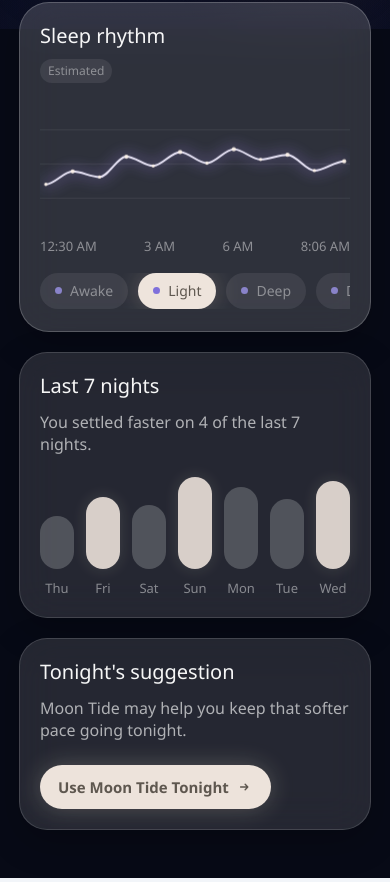
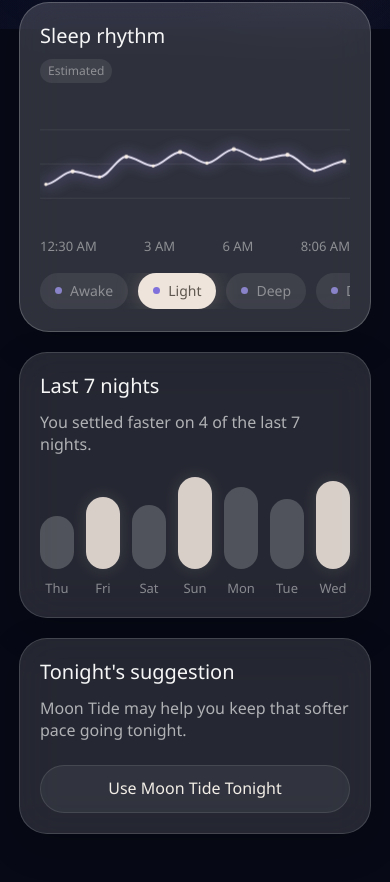
Before and after one commit to lizhongyuanuk-lab/AI-sleep-companion-web-app, a Next.js app: page /sleep-monitoring in a window 390 px wide. Shown: the part 815-1697 px from the top of the page. Built offline with nearby package versions, Linux system fonts and the light colour scheme.

Commit message:
Align shared mobile layout and page polish

```diff
--- a/app/sleep-monitoring/sleep-page.module.css
+++ b/app/sleep-monitoring/sleep-page.module.css
@@ -503,33 +503,42 @@
 
 .primaryCta {
   display: inline-flex;
+  width: 100%;
   align-items: center;
   justify-content: center;
-  gap: 8px;
-  min-height: 44px;
+  min-height: 48px;
   margin-top: 24px;
   padding: 0 18px;
-  border: 0;
-  border-radius: 999px;
-  background: var(--active-chip-bg);
-  color: var(--active-chip-text);
-  box-shadow: var(--active-chip-shadow);
-  font-size: 15px;
-  line-height: 20px;
-  font-weight: 600;
+  border: 1px solid rgba(255, 255, 255, 0.1);
+  border-radius: 24px;
+  background: rgba(255, 255, 255, 0.06);
+  color: #f3eee7;
+  font-size: 1rem;
+  line-height: 1.2;
+  font-weight: 500;
+  text-align: center;
   transition:
-    transform 120ms ease-out,
-    filter 120ms ease-out;
+    background-color 220ms ease-out,
+    border-color 220ms ease-out,
+    color 220ms ease-out,
+    box-shadow 220ms ease-out,
+    transform 220ms ease-out;
+}
+
+.primaryCta:hover,
+.primaryCta:focus-visible {
+  transform: translateY(-0.5px);
+  background: #f3e7df;
+  border-color: rgba(255, 255, 255, 0.24);
+  box-shadow:
+    inset 0 1px 0 rgba(255, 255, 255, 0.7),
+    0 8px 18px rgba(231, 204, 184, 0.12);
+  color: #2d2630;
+  outline: none;
 }
 
 .primaryCta:active {
-  transform: scale(0.98);
-  filter: brightness(0.97);
-}
-
-.ctaIcon {
-  width: 16px;
-  height: 16px;
+  transform: scale(0.985);
 }
 
 .emptyGlow {
--- a/app/sleep-monitoring/sleep-shell.tsx
+++ b/app/sleep-monitoring/sleep-shell.tsx
@@ -154,36 +154,6 @@ function DetailIcon({
     <svg viewBox="0 0 24 24" className={styles.detailIcon} aria-hidden="true">
       <path
         d="M12 5.2a6.8 6.8 0 1 0 0 13.6 6.8 6.8 0 0 0 0-13.6Zm0 0v6.2l3.6 2.1"
-        fill="none"
-        stroke="currentColor"
-        strokeWidth="1.7"
-        strokeLinecap="round"
-        strokeLinejoin="round"
-      />
-    </svg>
-  );
-}
-
-function ArrowIcon() {
-  return (
-    <svg viewBox="0 0 20 20" className={styles.ctaIcon} aria-hidden="true">
-      <path
-        d="M4.5 10h9m0 0-3.3-3.3M13.5 10l-3.3 3.3"
-        fill="none"
-        stroke="currentColor"
-        strokeWidth="1.8"
-        strokeLinecap="round"
-        strokeLinejoin="round"
-      />
-    </svg>
-  );
-}
-
-function RetryIcon() {
-  return (
-    <svg viewBox="0 0 20 20" className={styles.ctaIcon} aria-hidden="true">
-      <path
-        d="M15.1 7.4A5.8 5.8 0 0 0 4.6 9.7m.3 3A5.8 5.8 0 0 0 15.4 10M4.6 9.7V5.6m0 4.1h4.1M15.4 10h-4.1m4.1 0v4.1"
         fill="none"
         stroke="currentColor"
         strokeWidth="1.7"
@@ -410,8 +380,7 @@ function SuggestionCard({
           onAction(suggestion);
         }}
       >
-        <span>{suggestion.cta_label}</span>
-        <ArrowIcon />
+        {suggestion.cta_label}
       </button>
     </section>
   );
@@ -437,8 +406,7 @@ function EmptyStateCard({
           onAction(suggestion);
         }}
       >
-        <span>{suggestion.cta_label}</span>
-        <ArrowIcon />
+        {suggestion.cta_label}
       </button>
     </section>
   );
@@ -475,8 +443,7 @@ function ErrorStateCard({
           onStartTonight();
         }}
       >
-        <span>{retryAvailable ? "Retry" : "Start tonight"}</span>
-        {retryAvailable ? <RetryIcon /> : <ArrowIcon />}
+        {retryAvailable ? "Retry" : "Start tonight"}
       </button>
     </section>
   );
--- a/app/talk/talk-icons.tsx
+++ b/app/talk/talk-icons.tsx
@@ -5,11 +5,11 @@ type IconProps = {
 export function SettingsIcon({ className }: IconProps) {
   return (
     <svg viewBox="0 0 24 24" fill="none" className={className} aria-hidden="true">
-      <circle cx="12" cy="12" r="2.9" stroke="currentColor" strokeWidth="1.45" />
+      <circle cx="12" cy="12" r="2.9" stroke="currentColor" strokeWidth="1.75" />
       <path
         d="M12 5.2v1.55M12 17.25v1.55M5.2 12h1.55M17.25 12h1.55M7.18 7.18l1.08 1.08M15.74 15.74l1.08 1.08M16.82 7.18l-1.08 1.08M8.26 15.74l-1.08 1.08"
         stroke="currentColor"
-        strokeWidth="1.35"
+        strokeWidth="1.65"
         strokeLinecap="round"
       />
     </svg>
--- a/app/talk/talk-page.module.css
+++ b/app/talk/talk-page.module.css
@@ -125,8 +125,8 @@
 }
 
 .utilityIcon {
-  width: clamp(20px, 4.8vw, 24px);
-  height: clamp(20px, 4.8vw, 24px);
+  width: clamp(22px, 5vw, 25px);
+  height: clamp(22px, 5vw, 25px);
 }
 
 .settingsPanel {
--- a/components/shell-top-nav.module.css
+++ b/components/shell-top-nav.module.css
@@ -52,10 +52,11 @@
 }
 
 .navLinkActive {
-  background: rgba(255, 255, 255, 0.74);
+  background: rgba(255, 255, 255, 0.82);
   box-shadow:
-    inset 0 1px 0 rgba(255, 255, 255, 0.72),
-    0 8px 18px rgba(220, 201, 176, 0.14);
+    inset 0 1px 0 rgba(255, 255, 255, 0.78),
+    inset 0 -1px 0 rgba(120, 105, 88, 0.08),
+    0 8px 18px rgba(220, 201, 176, 0.16);
 }
 
 .navCapsuleMemory .navLinkActive {
@@ -67,8 +68,8 @@
 
 .navIconAsset {
   display: block;
-  width: clamp(18px, 4.6vw, 22px);
-  height: clamp(18px, 4.6vw, 22px);
+  width: clamp(22px, 5vw, 25px);
+  height: clamp(22px, 5vw, 25px);
   background-position: center;
   background-repeat: no-repeat;
   background-size: contain;
```
Also changed, not shown: app/memory/memory-page.module.css (+11 -3 lines), 6 other files (tests, documents, lock files or other folders).
